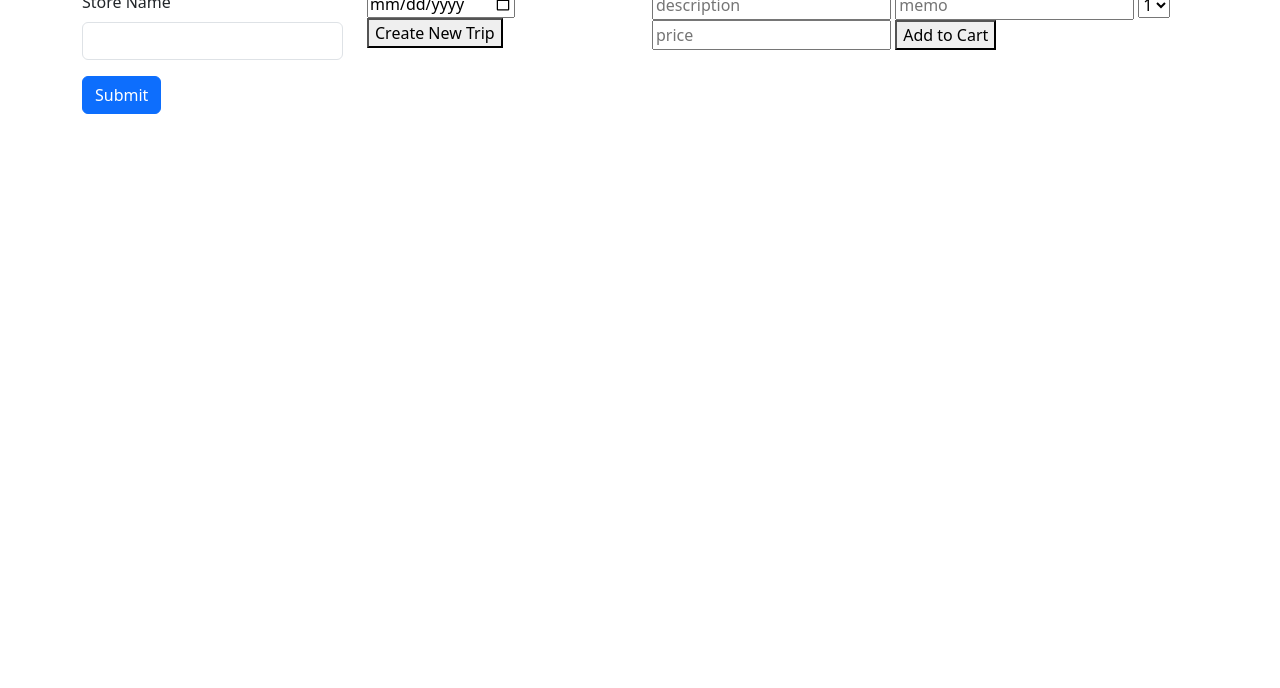
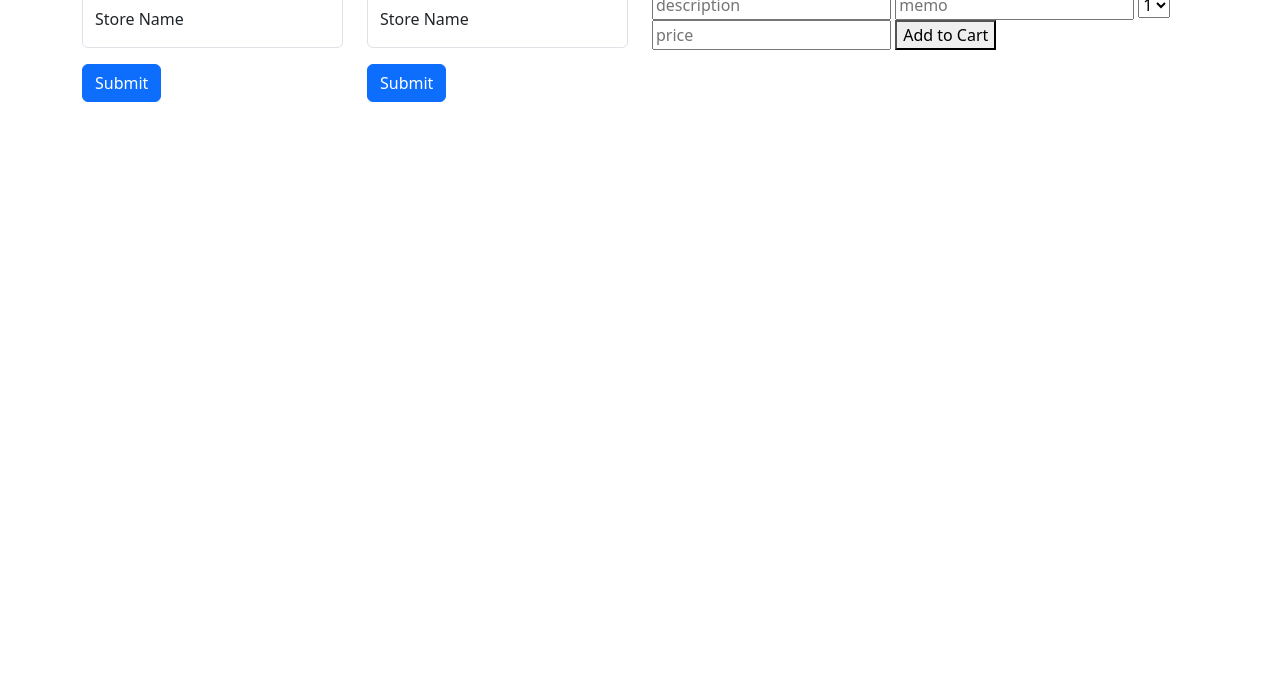
Before and after one commit to johndhpark/phase1-javascript-project, a website: page index.html in a window 1280 px wide. Shown: the part 112-800 px from the top of the page. Drawn offline with nearby package versions, Linux system fonts and the light colour scheme; no server answers.

Commit message:
Updated store name input label to for store form

```diff
--- a/index.html
+++ b/index.html
@@ -24,17 +24,16 @@
 					<div>
 						<h2>Add New Store</h2>
 						<form id="store-form">
-							<div class="mb-3">
-								<label for="storeNameInput" class="form-label"
-									>Store Name</label
-								>
+							<div class="form-floating mb-3">
 								<input
 									type="text"
 									class="form-control"
 									id="storeNameInput"
 									name="name"
+									placeholder="Whole Foods"
 									required
 								/>
+								<label for="storeNameInput">Store Name</label>
 							</div>
 
 							<button type="submit" class="btn btn-primary">Submit</button>
@@ -47,8 +46,19 @@
 					<div>
 						<h2>Add New Trip</h2>
 						<form id="trip-form">
-							<input type="date" name="date" placeholder="date" required />
-							<button type="submit">Create New Trip</button>
+							<div class="form-floating mb-3">
+								<input
+									type="text"
+									class="form-control"
+									id="storeNameInput"
+									name="name"
+									placeholder="Whole Foods"
+									required
+								/>
+								<label for="storeNameInput">Store Name</label>
+							</div>
+
+							<button type="submit" class="btn btn-primary">Submit</button>
 						</form>
 					</div>
 				</div>
```
